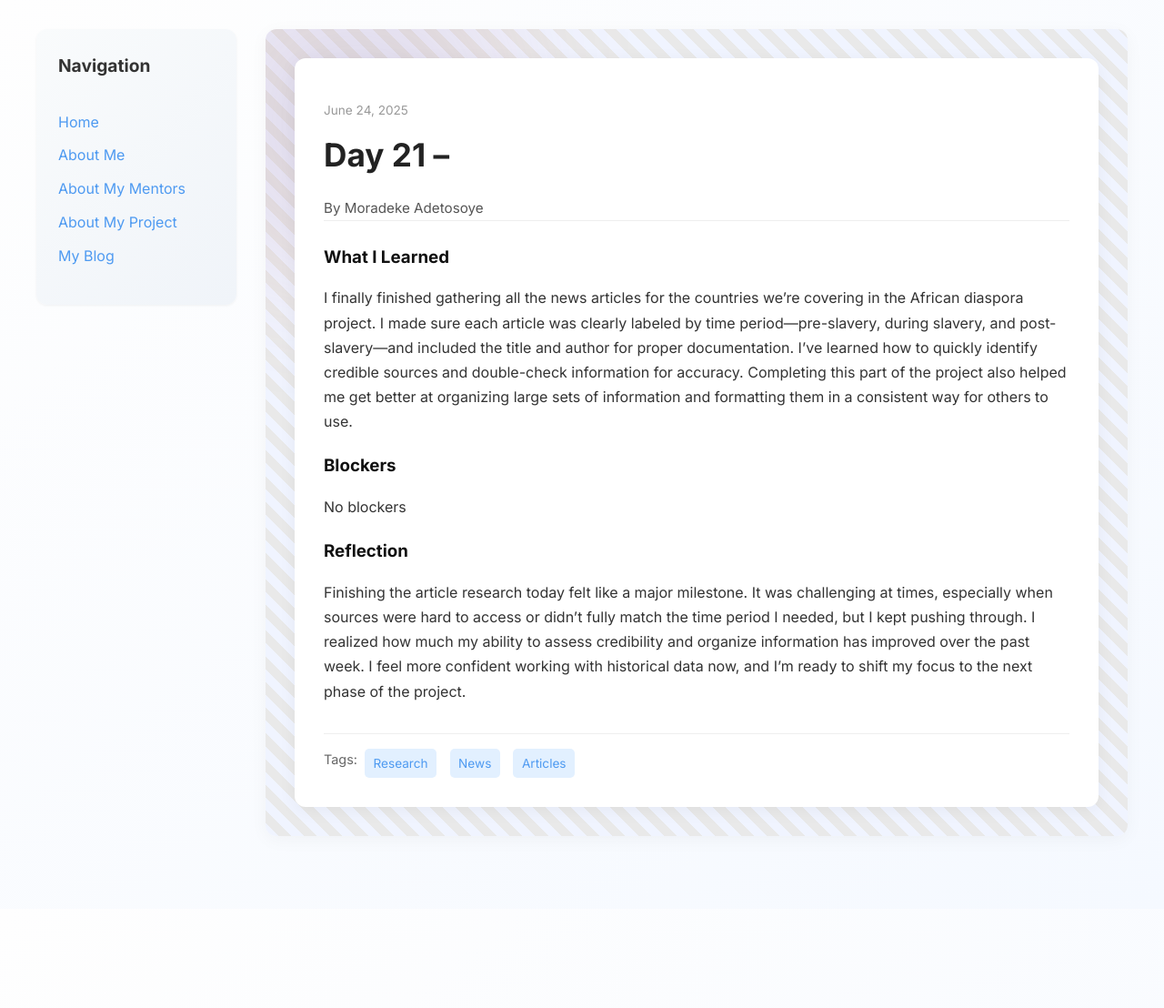
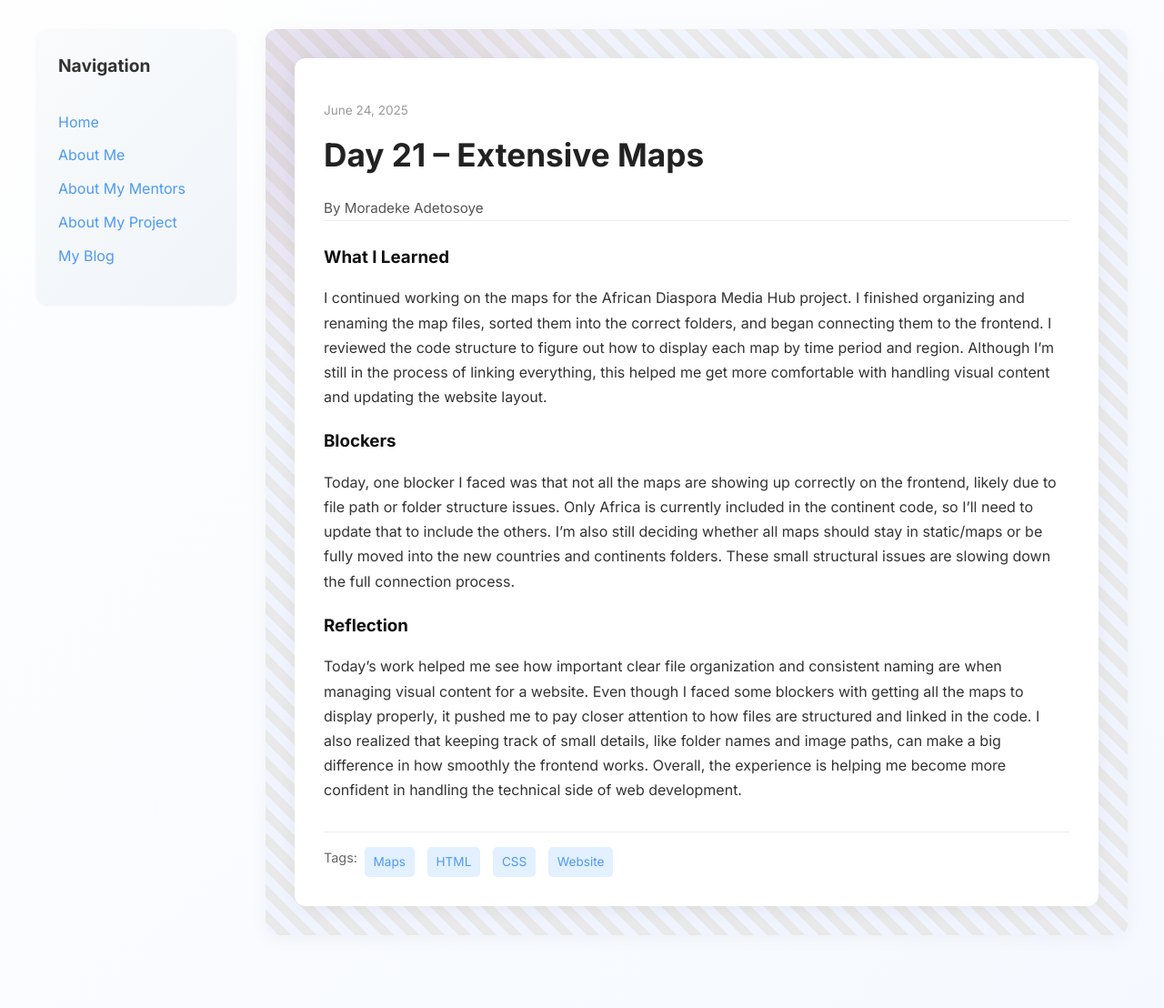
Before and after one commit to deke-a/deke-a.github.io, a Jekyll site: the page built from _posts/2025-06-24-day-21.md, in a window 1280 px wide. Shown: the whole page at 91% size. Built offline with Jekyll 4.4.1, drawn with Linux system fonts in a browser that asks for light colours; before the commit the page ends 999 px from its top, so only the background shows below that.

Commit message:
Update 2025-06-24-day-21.md

```diff
--- a/_posts/2025-06-24-day-21.md
+++ b/_posts/2025-06-24-day-21.md
@@ -1,21 +1,20 @@
 ---
 layout: post
-title: "Day 21 –"
+title: "Day 21 – Extensive Maps"
 date: 2025-06-24
 author: Moradeke Adetosoye
 permalink: /day21.html
-tags: ["Research", "News", "Articles"]
+tags: ["Maps", "HTML", "CSS", "Website"]
 
 what_i_learned: |
-  I finally finished gathering all the news articles for the countries we’re covering in the African diaspora project. I made sure each article was clearly labeled by time period—pre-slavery, during slavery, and post-slavery—and included the title and author for proper documentation. I’ve learned how to quickly identify credible sources and double-check information for accuracy. Completing this part of the project also helped me get better at organizing large sets of information and formatting them in a consistent way for others to use.
-
+  I continued working on the maps for the African Diaspora Media Hub project. I finished organizing and renaming the map files, sorted them into the correct folders, and began connecting them to the frontend. I reviewed the code structure to figure out how to display each map by time period and region. Although I'm still in the process of linking everything, this helped me get more comfortable with handling visual content and updating the website layout.
 
 blockers: |
-  No blockers
+  Today, one blocker I faced was that not all the maps are showing up correctly on the frontend, likely due to file path or folder structure issues. Only Africa is currently included in the continent code, so I’ll need to update that to include the others. I’m also still deciding whether all maps should stay in static/maps or be fully moved into the new countries and continents folders. These small structural issues are slowing down the full connection process.
 
 
 reflection: |
-  Finishing the article research today felt like a major milestone. It was challenging at times, especially when sources were hard to access or didn’t fully match the time period I needed, but I kept pushing through. I realized how much my ability to assess credibility and organize information has improved over the past week. I feel more confident working with historical data now, and I’m ready to shift my focus to the next phase of the project.
+  Today’s work helped me see how important clear file organization and consistent naming are when managing visual content for a website. Even though I faced some blockers with getting all the maps to display properly, it pushed me to pay closer attention to how files are structured and linked in the code. I also realized that keeping track of small details, like folder names and image paths, can make a big difference in how smoothly the frontend works. Overall, the experience is helping me become more confident in handling the technical side of web development.
 
 
 
```
